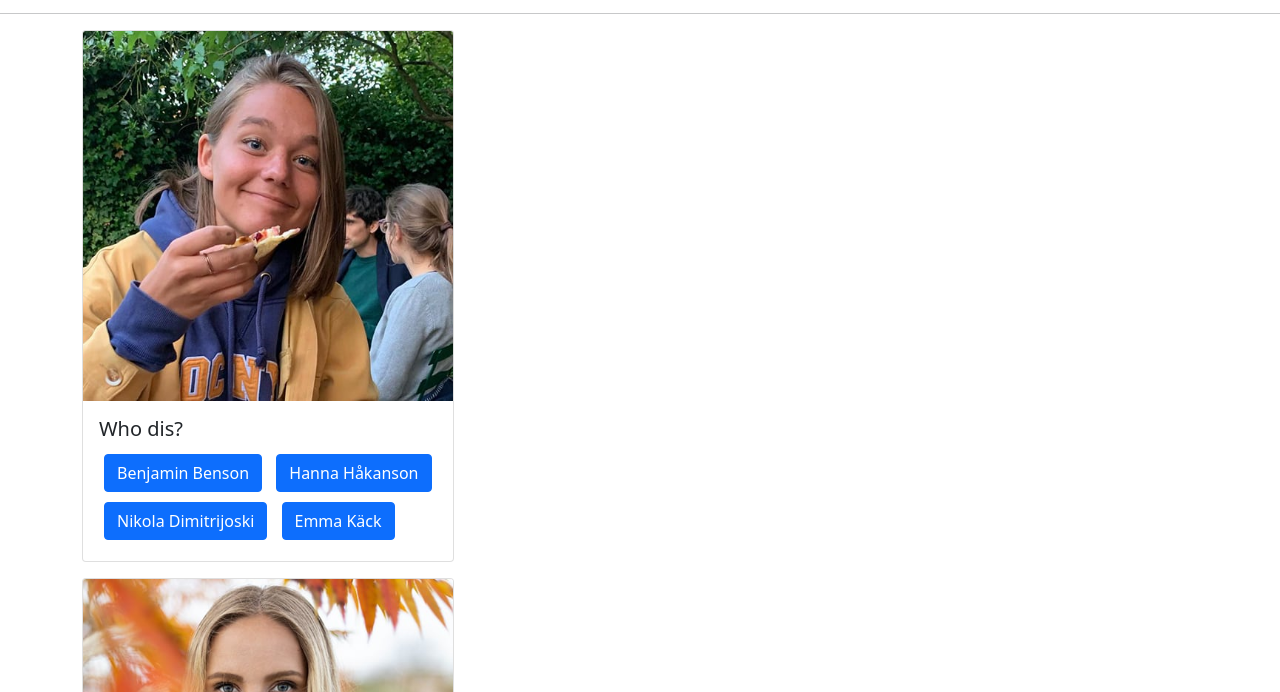
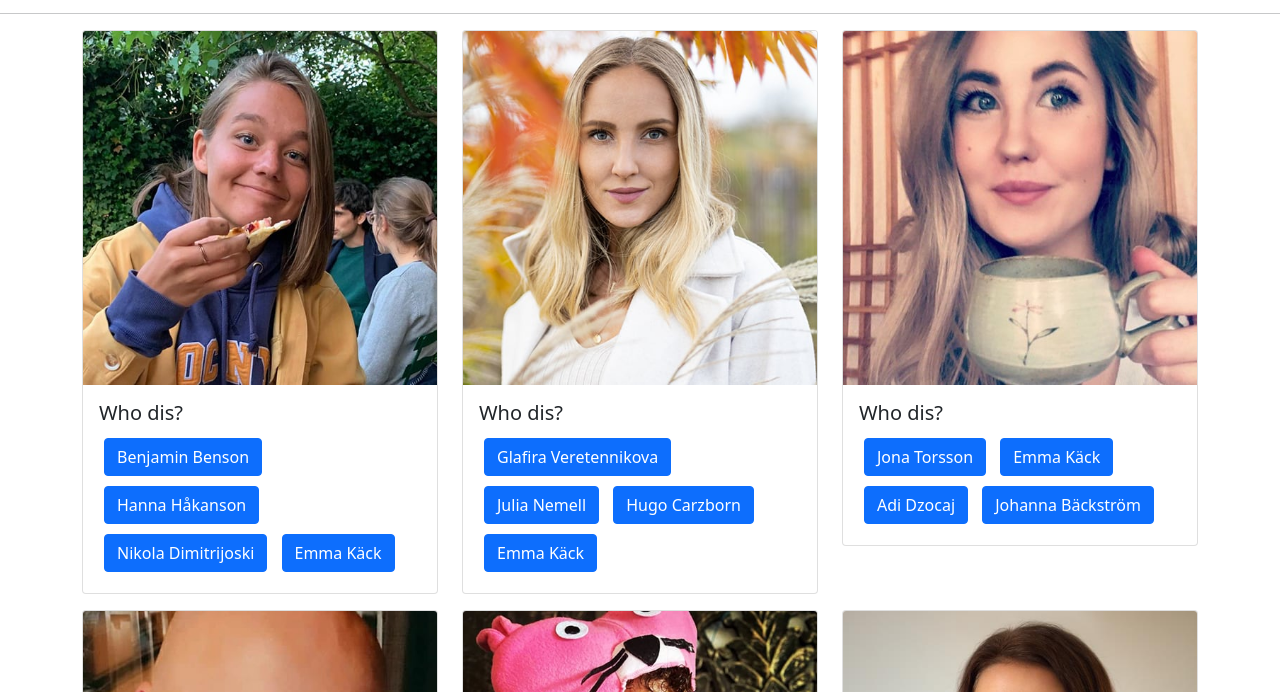
Before and after one commit to MiragiaProjects/Klassspelet, a plain HTML site: page index.html in a window 1280 px wide. Shown: the part 108-800 px from the top of the page. Drawn offline with nearby package versions, Linux system fonts and the light colour scheme.

Commit message:
Added and fixed bootstarp classes
Added the last bootstrap classes

```diff
--- a/index.html
+++ b/index.html
@@ -21,13 +21,13 @@
       <hr>
     <div class="container">
 
-        <div class="row">
+        <div id="cardHolder" class="row">
 
-            <div id="cardHolder">
+            <!-- <div > -->
 
                 <!-- Card will begin here-->
 
-            </div>
+            <!-- </div> -->
 
         </div>
 
--- a/students.js
+++ b/students.js
@@ -256,7 +256,7 @@ const renderStudents = () => {
 
 		// Writing out the card with img and button with different names
 		cardHolderEl.innerHTML += `
-		<div class="col-md-3 col-lg-4">
+		<div class="col-md-6 col-lg-4">
 			<div class="card mb-3 ">
             	<span id="imgSpan">
                 	<img src="${student.image}" class="card-img-top" alt="a classmate">
```
